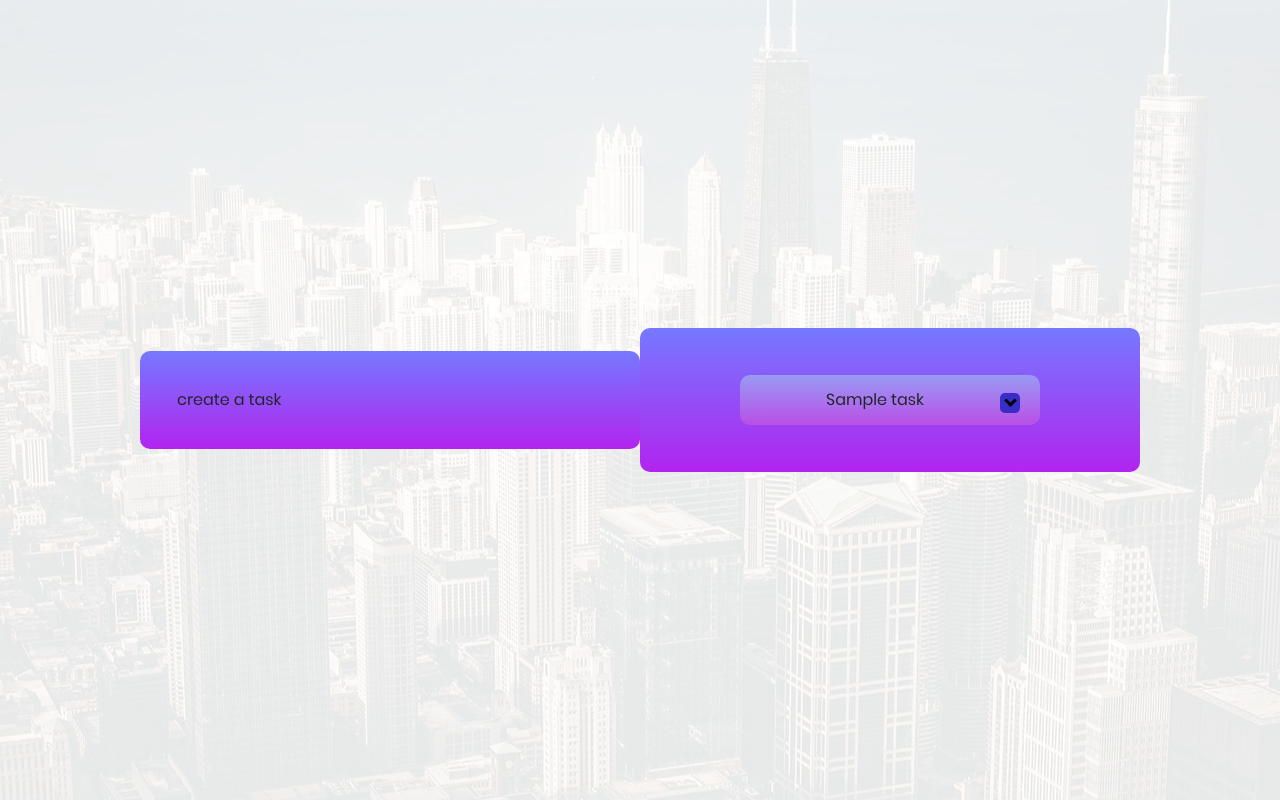
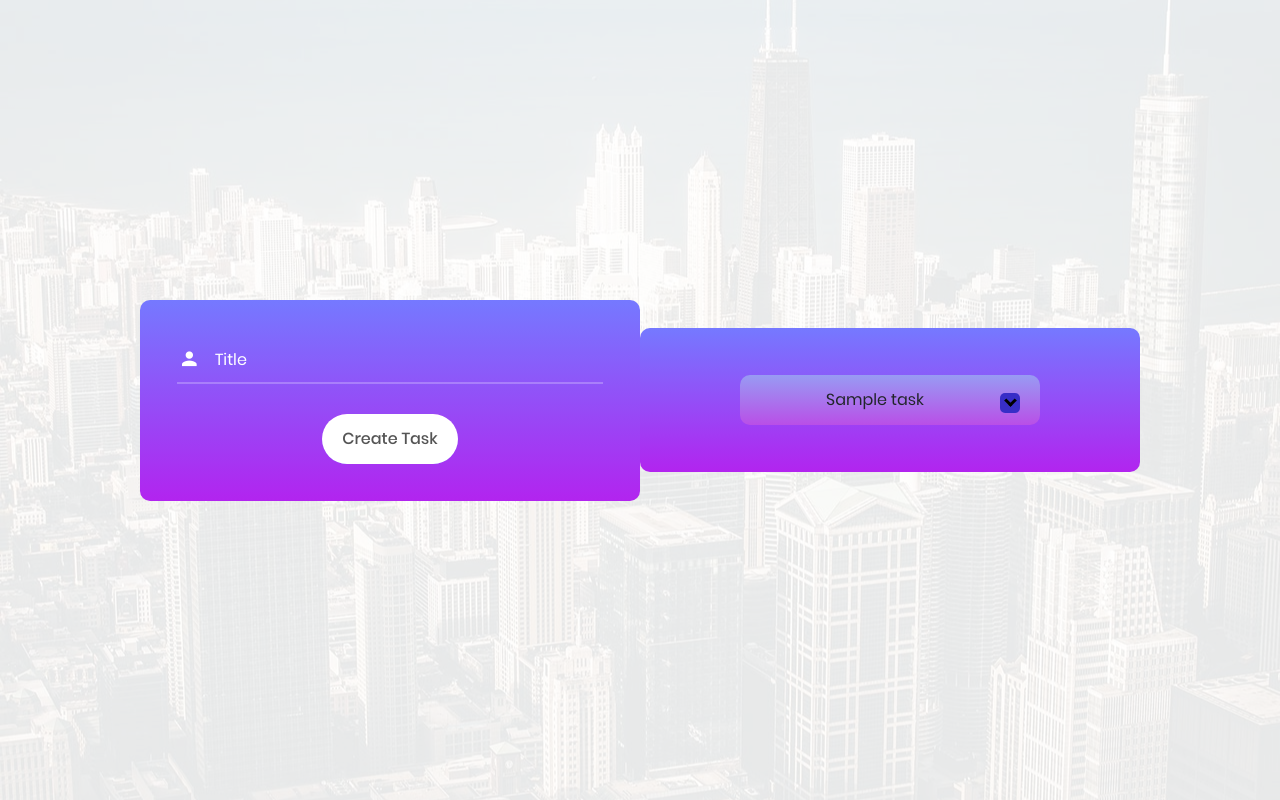
Before and after one commit to alirafiei75/TodoApp, a Django app: a page that uses core/templates/todo/tasks.html in a window 1280 px wide. Run offline with Django 3.2, Linux system fonts and the light colour scheme; a user stored in the database is signed in; tables that the repository leaves empty hold one stand-in row (values such as "Sample post"); some libraries are stand-ins or nearby versions.

Commit message:
combine form view and list view

```diff
--- a/core/templates/todo/tasks.html
+++ b/core/templates/todo/tasks.html
@@ -6,7 +6,24 @@
 	<div class="limiter">
 		<div class="container-login100" id="bg">
 			<div class="wrap-login100">
-				create a task
+				<form class="login100-form validate-form" method="post">
+					{% csrf_token %}
+
+					<div>
+						<input  type="hidden" name="user" value="{{user.user}}">
+					</div>
+
+					<div class="wrap-input100 validate-input" data-validate = "Enter username">
+						<input class="input100" type="text" name="title" placeholder="Title">
+						<span class="focus-input100" data-placeholder="&#xf207;"></span>
+					</div>
+
+					<div class="container-login100-form-btn">
+						<button class="login100-form-btn" type="submit">
+							Create Task
+						</button>
+					</div>
+				</form>
 			</div>
 			<div class="wrap-login100">
                 {% for task in tasks %}
--- /dev/null
+++ b/core/todo/forms.py
@@ -0,0 +1,7 @@
+from django import forms
+from .models import Task
+
+class CreateTaskForm(forms.ModelForm):
+    class Meta:
+        model = Task
+        fields = ['title', 'user']
--- a/core/todo/views.py
+++ b/core/todo/views.py
@@ -1,13 +1,27 @@
-from django.views.generic import ListView
+from django.views.generic import ListView, CreateView, UpdateView, DeleteView, FormView
 from django.contrib.auth.mixins import LoginRequiredMixin
+from django.urls import reverse_lazy
 from .models import Task
+from .forms import CreateTaskForm
 
-class TasksView(LoginRequiredMixin, ListView):
+class TasksView(LoginRequiredMixin, ListView, FormView):
     model = Task
     template_name = 'todo/tasks.html'
     context_object_name = 'tasks'
+    form_class = CreateTaskForm
+    success_url = reverse_lazy('accounts:login')
+    object_list = 'tasks'
 
     def get_queryset(self, *args, **kwargs):
         qs = super(TasksView, self).get_queryset(*args, **kwargs)
         qs = qs.filter(user__username=self.kwargs['username'])
         return qs
+
+    def get_context_data(self, **kwargs):
+        username = self.request.user.username
+        context = super().get_context_data(**kwargs)
+        context['user'] = Task.objects.filter(user__username=username)[0]
+        return context
+
+    def post(self, request, *args, **kwargs):
+        return FormView.post(self, request, *args, **kwargs)
```
